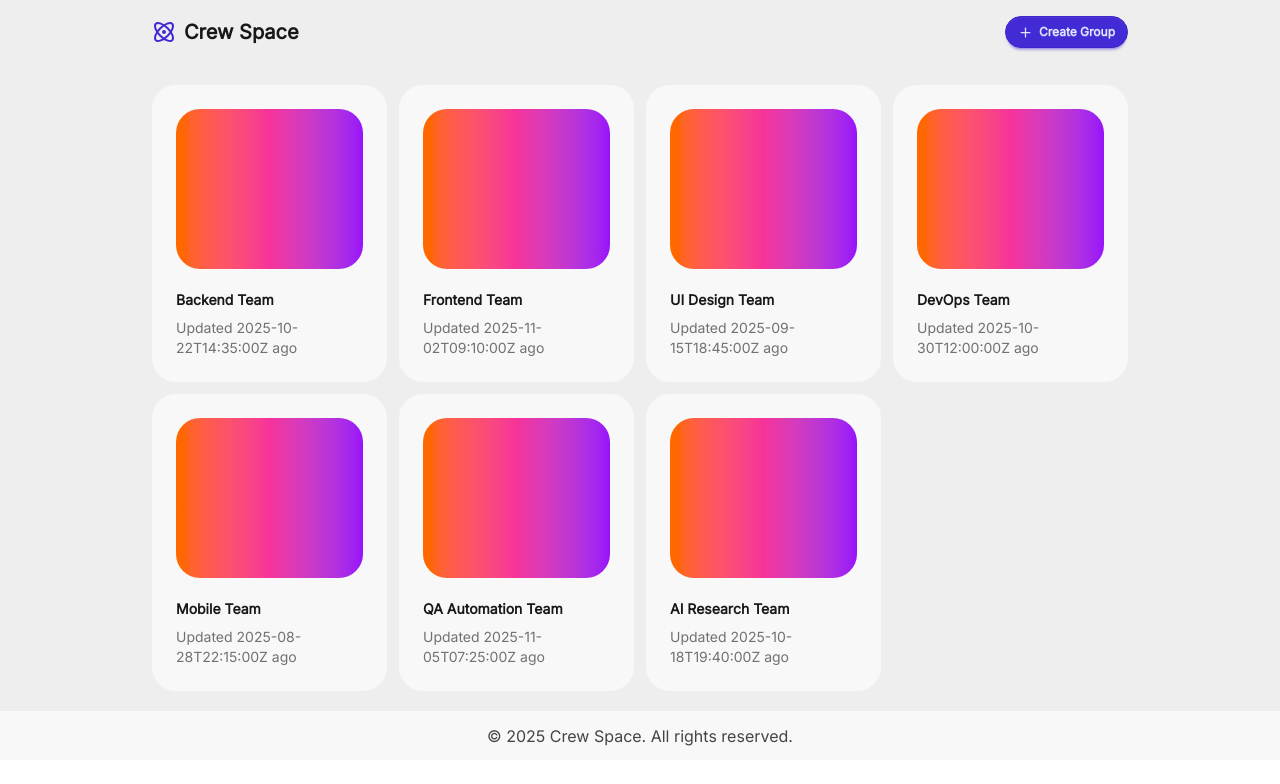
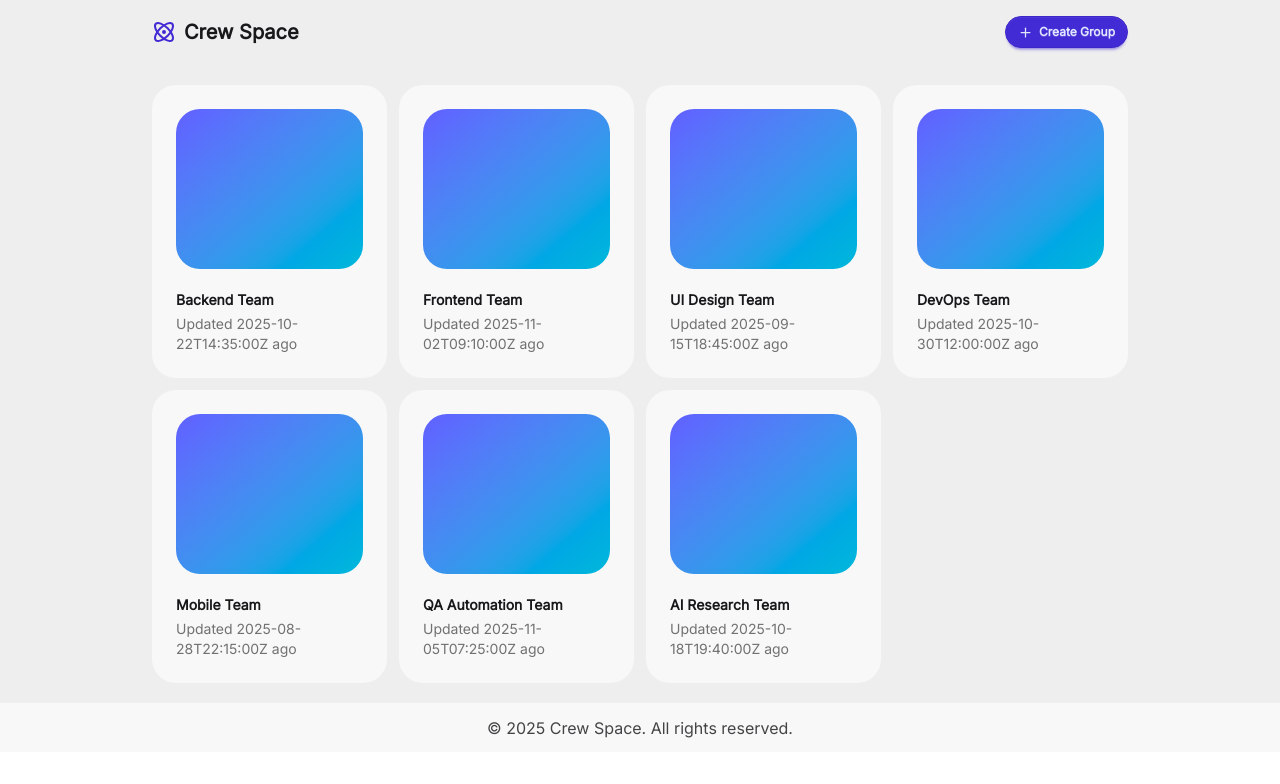
Before and after one commit to brijeshdevio/crew-space, a React (Vite) app in the folder web/: page /dashboard in a window 1280 px wide. Shown: the top 784 px of the page. Built offline with nearby package versions, Linux system fonts and the light colour scheme; a web font is replaced by a local one.

Commit message:
feat(web-component): style group card

```diff
--- a/web/src/components/groupCard/GroupCard.tsx
+++ b/web/src/components/groupCard/GroupCard.tsx
@@ -3,10 +3,10 @@ export function GroupCard({ name, updatedAt }: GroupType) {
   return (
     <div className="card bg-base-200 rounded-3xl">
       <div className="card-body">
-        <div className="w-full h-40 rounded-3xl bg-gradient-to-r from-orange-500 via-pink-500 to-purple-600 "></div>
+        <div className="w-full h-40 rounded-3xl bg-gradient-to-br from-indigo-500 to-cyan-500"></div>
         <div className="mt-3">
           <h3 className="text-md font-bold">{name}</h3>
-          <p className="opacity-60 mt-2 text-sm">Updated {updatedAt} ago</p>
+          <p className="opacity-60 mt-1 text-sm">Updated {updatedAt} ago</p>
         </div>
       </div>
     </div>
```
